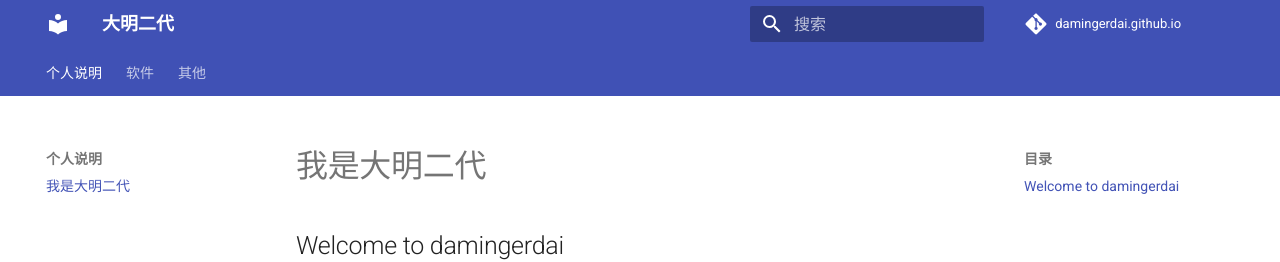
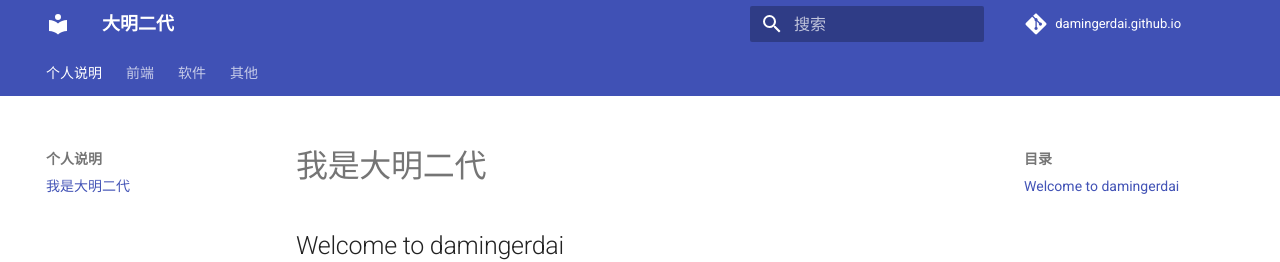
Before and after one commit to damingerdai/damingerdai.github.io, an MkDocs documentation site: the page built from docs/index.md, in a window 1280 px wide and 940 px high. Shown: the top 262 px of the window. Built offline with MkDocs 1.6.1 and Material for MkDocs 9.7.7, drawn with Linux system fonts in a browser that asks for light colours; comment, search, counter and statistics services are not loaded.

Commit message:
将前端目录作为一级目录

```diff
--- a/mkdocs.yml
+++ b/mkdocs.yml
@@ -23,12 +23,12 @@ theme:
 nav:
   - 个人说明:
       - 我是大明二代: index.md
+  - 前端:
+        - Angular和React构建体积简单对比: front-end/simple-comparison-of-angular-and-react-build-size.md
   - 软件:
       - docker与k8s:
         - Minkube安装笔记: k8s/how-to-install-minkube.md
         - Docker Desktop自带k8s安装笔记: k8s/how-to-install-docker-desktop-k8s.md
-      - 前端:
-        - Angular和React构建体积简单对比: front-end/simple-comparison-of-angular-and-react-build-size.md
       - 安装笔记:
         - Android Studio安装笔记: how-to-install-android-studio.md
 
```
